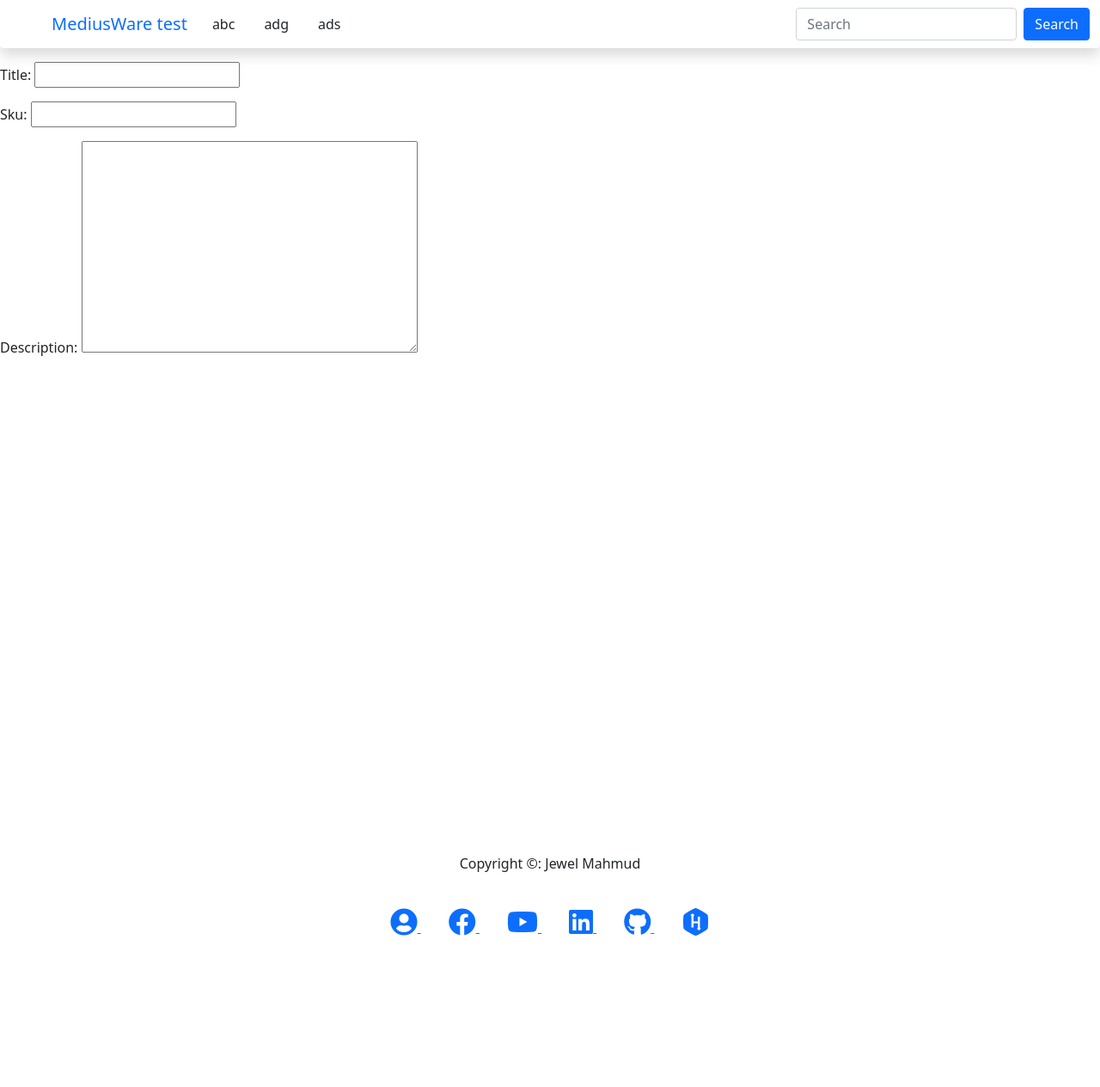
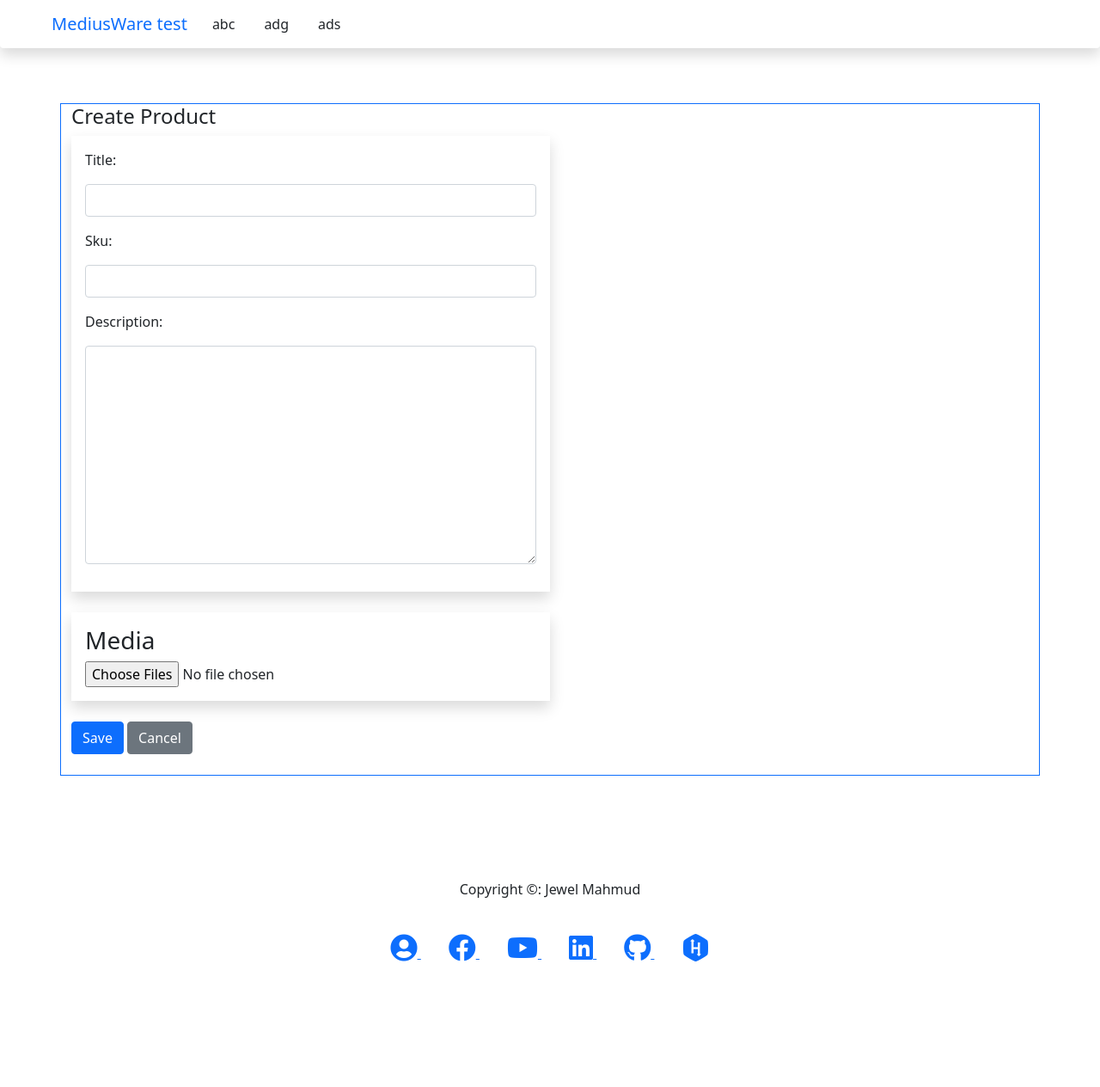
Before and after one commit to MahmudJewel/Mediusware_test, a Django app: page /add in a window 1280 px wide. Shown: the whole page at 86% size. Before the commit the page ends 1088 px from the top, so only its background shows below. Run offline with Django 3.2, Linux system fonts and the light colour scheme; some libraries are stand-ins or nearby versions.

Commit message:
Add Product design half done

```diff
--- a/Mediusware_test/urls.py
+++ b/Mediusware_test/urls.py
@@ -16,7 +16,11 @@ Including another URLconf
 from django.contrib import admin
 from django.urls import path, include
 
+# for media file
+from django.conf import settings
+from django.conf.urls.static import static
+
 urlpatterns = [
     path('admin/', admin.site.urls),
     path('', include('product.urls')),
-]
+]+ static(settings.MEDIA_URL, document_root = settings.MEDIA_ROOT)
--- a/product/forms.py
+++ b/product/forms.py
@@ -14,4 +14,4 @@ class ProductImageForm(forms.ModelForm):
 class ProductImageForm(forms.ModelForm):
     class Meta(object):
         model = models.ProductImage
-        fields = '__all__'
+        fields = ['file_path']
--- a/product/models.py
+++ b/product/models.py
@@ -22,7 +22,7 @@ class Product(models.Model):
 
 class ProductImage(models.Model):
     product = models.ForeignKey(Product, on_delete=models.CASCADE)
-    file_path = models.URLField()
+    file_path = models.ImageField( upload_to='product/', null=True, blank=True)
 
 
 class ProductVariant(models.Model):
--- a/product/views.py
+++ b/product/views.py
@@ -67,7 +67,9 @@ def search_view(request):
 # add product page
 def add_product_view(request):
     productForm = forms.productForm
+    ProductImageForm = forms.ProductImageForm
     context={
         'productForm':productForm,
+        'ProductImageForm' : ProductImageForm,
     }
     return render(request, 'productAdd.html', context)
--- a/templates/base.html
+++ b/templates/base.html
@@ -59,17 +59,6 @@
               <a class="btn textColor" aria-current="page" href="#">ads</a>
             </li>
           </ul>
-          <form class="d-flex" method="post" action="/search">
-            {% csrf_token %}
-            <input
-              class="form-control me-2"
-              type="search"
-              placeholder="Search"
-              aria-label="Search"
-              name="search"
-            />
-            <button class="btn btn-primary" type="submit">Search</button>
-          </form>
         </div>
       </div>
     </nav>
--- a/templates/productAdd.html
+++ b/templates/productAdd.html
@@ -1,3 +1,56 @@
-{% extends 'base.html' %} {% block content %}
-{{productForm.as_p}}
+{% extends 'base.html' %} {% load widget_tweaks %} {% block content %}
+<head>
+    <!-- dropzon css for drag and drop image  -->
+    <link rel="stylesheet" href="https://rawgit.com/enyo/dropzone/master/dist/dropzone.css">
+</head>
+<div class="container">
+    <br><br>
+    <div class="row">
+
+        <form method="POST" autocomplete="off" enctype="multipart/form-data" class="border border-primary">
+            <h4>Create Product</h4>
+            <!-- left side  -->
+            <div class="col-md-6">
+                <div class="shadow p-3">
+                <!-- product part  -->
+                {% for field in productForm %}
+                <p>
+                    <!-- level & textarea -->
+                    {{ field.label_tag }}<br>
+                    <div class="form-group">
+                      {% render_field field|attr:'required:true'  class="form-control item" %}
+                    </div>
+                    <!-- help text or suggestions -->
+                    {% if field.help_text %}
+                      <small style="color: grey">{{ field.help_text }}</small>
+                    {% endif %}
+
+                    <!-- Error message -->
+                    {% for error in field.errors %}
+                      <p style="color: red">{{ error }}</p>
+                    {% endfor %}
+                  </p>
+                  {% endfor %}
+                </div>
+                <br>
+
+                  <!-- image field  -->
+                  <div class="shadow p-3" >
+                      <h3>Media</h3>
+                      <div class="fallback dropzone">
+                        <input name="file" type="file" multiple />
+                      </div>
+                  </div>
+            </div>
+            <!-- right side  -->
+            <div class="col-md-6"></div>
+            <br>
+            <button class="btn btn-primary" type="submit">Save</button>
+            <button class="btn btn-secondary" >Cancel</button>
+            <br> <br>
+        </form>
+    </div>
+    <!-- dropzone js  -->
+    <script src="https://rawgit.com/enyo/dropzone/master/dist/dropzone.js"></script>
+</div>
 {% endblock %}
```
Also changed, not shown: Mediusware_test/settings.py (+11 -0 lines).
